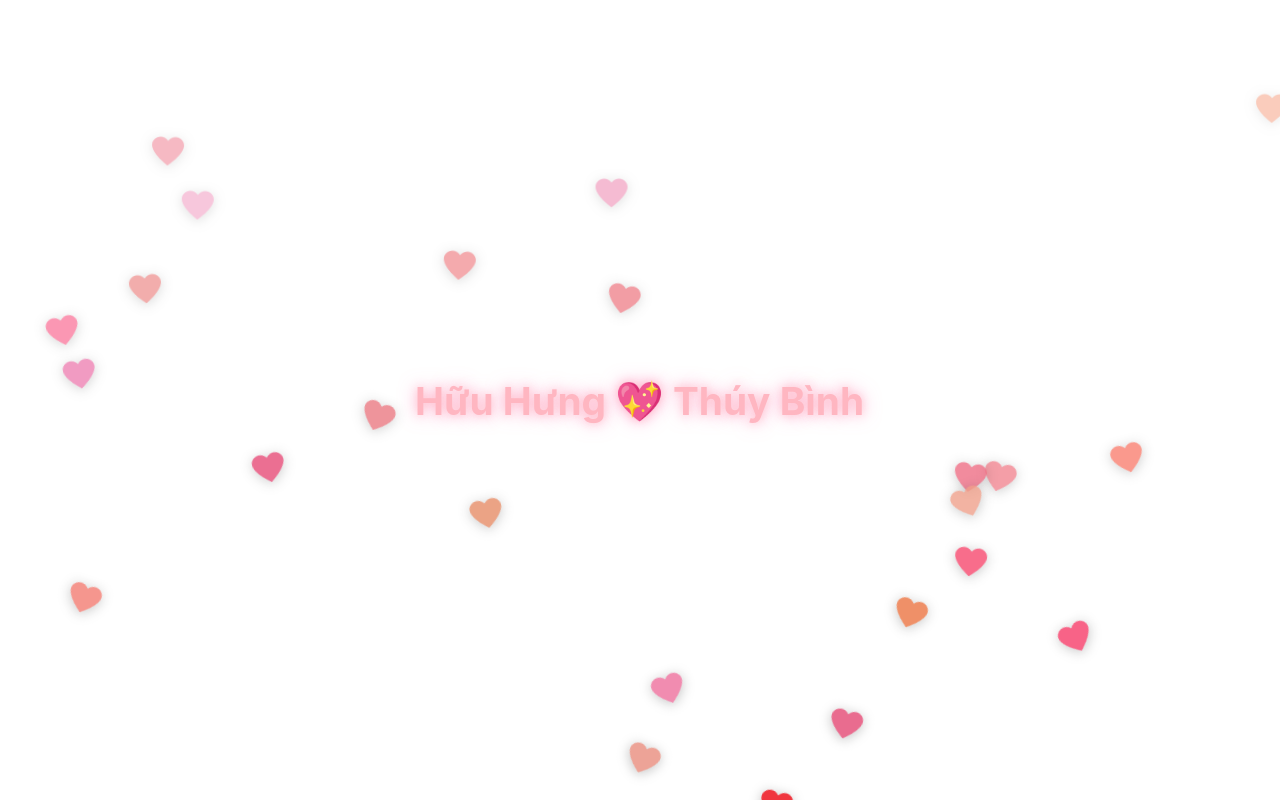
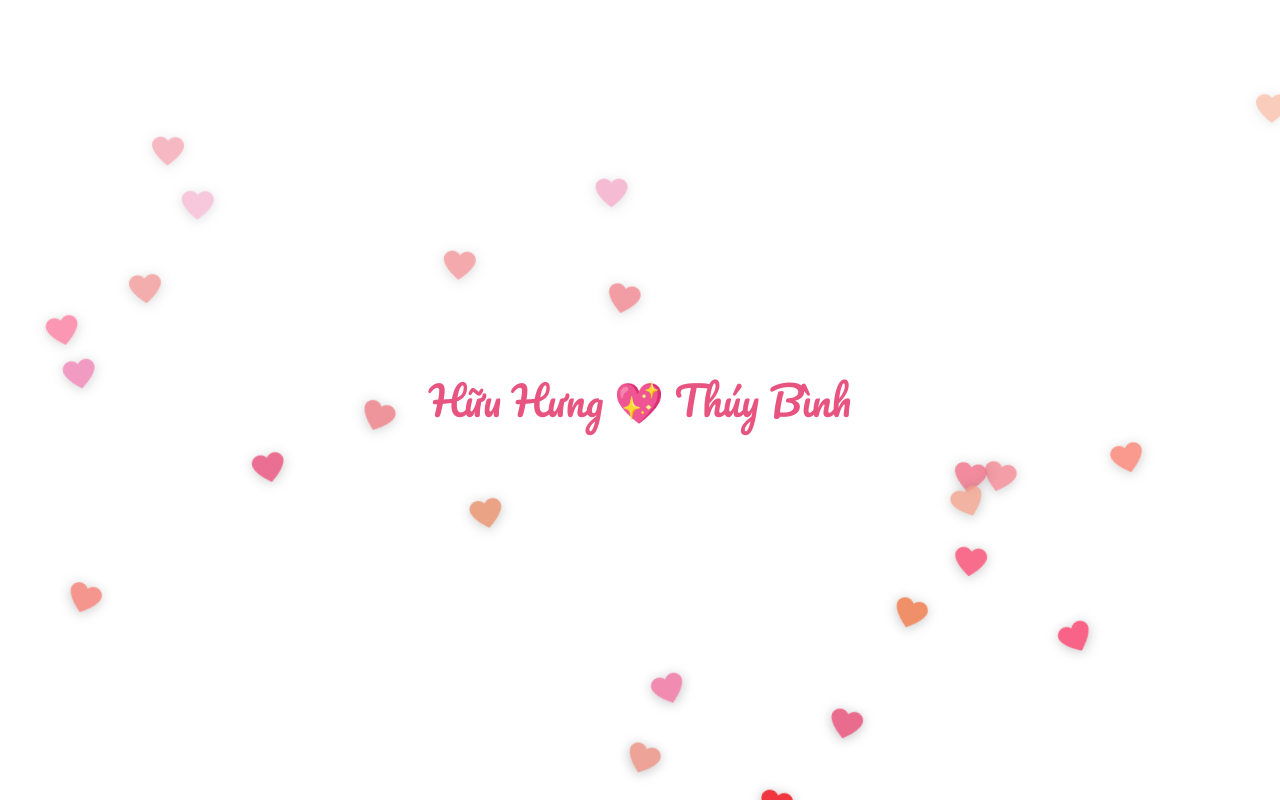
Before and after one commit to HuuHungnguyenn/test, a plain HTML site: page index.html in a window 1280 px wide. Drawn offline with Linux system fonts and the light colour scheme.

Commit message:
Update index.html

```diff
--- a/index.html
+++ b/index.html
@@ -3,13 +3,15 @@
 <head>
   <meta charset="utf-8" />
   <meta name="viewport" content="width=device-width, initial-scale=1" />
-  <title>Hearts Fly Effect — Pastel Text</title>
+  <title>in Love</title>
   <style>
+    @import url('https://fonts.googleapis.com/css2?family=Pacifico&display=swap');
+
     body{
       margin:0;
       background:#fff;
       overflow:hidden;
-      font-family: -apple-system, BlinkMacSystemFont, "Segoe UI", Roboto, Helvetica, Arial, sans-serif;
+      font-family: 'Pacifico', cursive;
       display:flex;
       align-items:center;
       justify-content:center;
@@ -21,34 +23,9 @@
       position: relative;
       z-index: 10;
       font-size: 2.5rem;
-      font-weight: 700;
+      font-weight: 400;
       text-align: center;
-      color: #ffb6c1; /* pastel pink */
-      text-shadow: 0 0 8px rgba(255,182,193,0.6), 0 0 15px rgba(255,105,180,0.4);
-      animation: heartbeat 2s infinite ease-in-out, glow 3s infinite alternate;
-    }
-    @keyframes heartbeat {
-      0%, 100% { transform: scale(1); }
-      25% { transform: scale(1.05); }
-      50% { transform: scale(0.97); }
-      75% { transform: scale(1.03); }
-    }
-    @keyframes glow {
-      from { text-shadow: 0 0 8px rgba(255,182,193,0.6), 0 0 15px rgba(255,105,180,0.4); }
-      to { text-shadow: 0 0 12px rgba(255,182,193,0.9), 0 0 22px rgba(255,105,180,0.6); }
-    }
-    .sparkle{
-      position:absolute;
-      width:6px; height:6px;
-      background: radial-gradient(circle, #fff 0%, transparent 70%);
-      border-radius:50%;
-      animation: sparkleAnim 2s linear infinite;
-      opacity:0.8;
-    }
-    @keyframes sparkleAnim{
-      0%{transform:scale(0) translateY(0); opacity:0;}
-      50%{transform:scale(1) translateY(-20px); opacity:1;}
-      100%{transform:scale(0) translateY(-40px); opacity:0;}
+      color: #e75480; /* hồng dễ nhìn */
     }
   </style>
 </head>
@@ -65,7 +42,6 @@
   <script>
     const stage = document.getElementById('stage');
     const tpl = document.getElementById('heartTpl');
-    const centerText = document.querySelector('.center-text');
 
     function rand(min, max){ return Math.random() * (max - min) + min; }
 
@@ -114,18 +90,6 @@
       requestAnimationFrame(loop);
     }
     requestAnimationFrame(loop);
-
-    // Sparkles around text
-    function createSparkle(){
-      const s = document.createElement('div');
-      s.className = 'sparkle';
-      const rect = centerText.getBoundingClientRect();
-      s.style.left = rect.left + rect.width/2 + rand(-60,60) + 'px';
-      s.style.top = rect.top + rect.height/2 + rand(-30,30) + 'px';
-      document.body.appendChild(s);
-      setTimeout(()=> s.remove(),2000);
-    }
-    setInterval(createSparkle, 400);
   </script>
 </body>
 </html>
```
